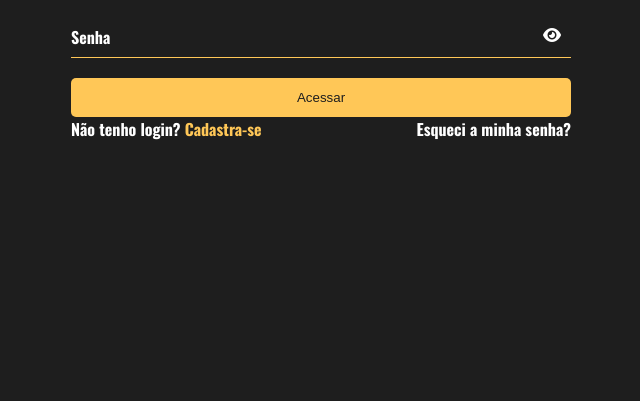
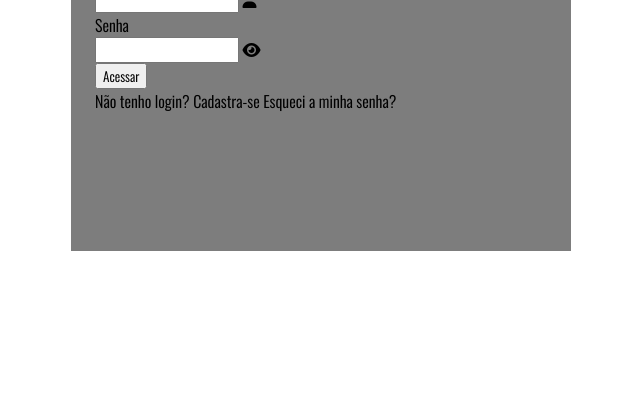
Before and after one commit to LuucaB/landing-templates, a plain HTML site: page Projeto Fabrica/login.html in a window 1280 px wide. Shown: the part 399-800 px from the top of the page, without its empty margins (319-959 px from the left). Drawn offline with nearby package versions, Linux system fonts and the light colour scheme; a web font is replaced by a local one.

Commit message:
Changes in Login.css

```diff
--- a/Projeto Fabrica/src/css/listaProdutos.css
+++ b/Projeto Fabrica/src/css/listaProdutos.css
@@ -13,7 +13,7 @@
 
 
     /* Cor para fonts */
-    --text-dark: #000;
+    --text-dark: #7D7D7D;
     --text-light: #fff;
     --text-yellow: #ffc757;
 
@@ -78,6 +78,7 @@ header {
 
 
             & .logo {
+                display: flex;
                 width: 25%;
 
                 & img {
--- a/Projeto Fabrica/src/css/login.css
+++ b/Projeto Fabrica/src/css/login.css
@@ -1,44 +1,51 @@
-@import url('https://fonts.googleapis.com/css2?family=BBH+Bartle&family=Oswald:wght@200..700&display=swap');
+@import url('https://fonts.googleapis.com/css2?family=Oswald:wght@200..700&display=swap');
 
 
 
 :root {
+    /* Cor Background */
+    --bg-base: #ffffff;
+    --bg-base-dark: #000;
+    --bg-base-grey: #7D7D7D;
 
-    /* Background body */
-    --bg-body: line;
-    --bg-body-dark: #1E1E1E;
-    /* Fim - Background body */
+    /* Cor primaria */
 
-    /* Cores Primarias */
-    --color-primary: #ffc757;
-    /* Fim - Cores Primarias */
+    /* Cor secundaria */
 
-    /* Cores Secundarias */
 
-    /* Fim - Cores Secundarias */
+    /* Cor para fonts */
+    --text-dark: #7D7D7D;
+    --text-light: #fff;
+    --text-yellow: #ffc757;
 
-    /* Cores Textos */
-    --color-text-dark: #1E1E1E;
-    --color-text-light: #ffffff;
+    /* Cor para butões */
+    --color-bg-btn-dark: #000000;
+    --color-bg-btn-danger: red;
+    --color-bg-btn-sucess: green;
+    --color-bg-btn-light: ;
 
-    /* Fim - Cores Textos */
+
+    --color-bg-btn-hover: #7d7d7d;
+
+    /* Sombras */
+    --box-shadow: 0px 0px 12px rgba(0, 0, 0, 0.151);
 
     /* Transições */
-    --transition-fast: all 0.3s ease;
-    --transition-lower: all 1s ease;
-    /* Fim - Transições */
+    --transition-all: all 0.3s ease;
 
-    --color-text-hover: #ffc757;
-
+    /* Bordas */
+    --color-border: #7d7d7d;
 }
 
 * {
     margin: 0;
-    box-sizing: border-box;
     font-family: "Oswald", sans-serif;
     font-optical-sizing: auto;
-    font-weight: 700;
+    font-weight: 350;
     font-style: normal;
+    box-sizing: border-box;
+    color: var(--text-dark);
+    text-decoration: none;
     color: var(--color-text-light);
 }
 
@@ -53,157 +60,16 @@ body {
 }
 
 .conteiner {
-    display: flex;
-    justify-content: center;
+    width: 500px;
+    height: 500px;
+    background-color: var(--bg-base-grey);
     padding: 24px;
-    width: 100%;
-    animation: name duration timing-function delay iteration-count direction fill-mode;
-}
-
-.row-login {
     display: flex;
     justify-content: center;
     align-items: center;
-}
 
-.login {
-    display: flex;
-    flex-direction: column;
-    align-items: center;
-    gap: 20px;
-    width: 500px;
-}
+    & .row-login {
+        width: 100%;
 
-.title {
-    width: 100%;
-    text-align: start;
-    margin-bottom: 10px;
-
-    & h1 {
-        font-family: "BBH Bartle", sans-serif;
-        font-optical-sizing: auto;
-        font-weight: 400;
-        font-style: normal;
     }
 }
-
-.input_name,
-.input_password {
-    display: flex;
-    flex-direction: column;
-    width: 100%;
-    position: relative;
-}
-
-.input_name label,
-.input_password label {
-    transition: var(--transition-fast);
-    transform: translateY(30px);
-    pointer-events: none;
-}
-
-.input_name label,
-.input_password label {
-    position: absolute;
-    top: 50%;
-    left: 0px;
-    transform: translateY(-50%);
-    transition: var(--transition-fast);
-    pointer-events: none;
-}
-
-/* Quando o input está em foco OU preenchido */
-.input_name:has(input:focus) label,
-.input_name:has(input:not(:placeholder-shown)) label,
-.input_password:has(input:focus) label,
-.input_password:has(input:not(:placeholder-shown)) label {
-    top: -6px;
-    font-size: 0.80rem;
-}
-
-.input_name_group #name,
-.input_password_group #password {
-    width: 100%;
-}
-
-.input_name_group,
-.input_password_group {
-    position: relative;
-}
-
-.input_name_group i,
-.input_password_group i {
-    position: absolute;
-    right: 10px;
-    top: 10px;
-}
-
-input {
-    border: none;
-    background-color: transparent;
-    border-bottom: 1px solid var(--color-primary);
-    outline: none;
-    padding: 10px 30px 10px 0px;
-}
-
-.container_access {
-    display: flex;
-    flex-direction: column;
-    width: 100%;
-
-    & button {
-        background-color: var(--color-primary);
-        border: none;
-        padding: 12px;
-        font-family: "BBH Bartle", sans-serif;
-        font-optical-sizing: auto;
-        font-weight: 400;
-        font-style: normal;
-        color: var(--color-text-dark);
-        border-radius: 5px;
-        transition: var(--transition-fast);
-        cursor: pointer;
-    }
-
-    & button:hover {
-        background-color: var(--color-text-hover);
-    }
-
-    & div {
-        display: flex;
-        justify-content: space-between;
-
-        & label span {
-            position: relative;
-            display: inline-block;
-            color: var(--color-primary);
-            cursor: pointer;
-        }
-
-        & label span::before {
-            content: '';
-            position: absolute;
-            left: 0;
-            bottom: -4px;
-            width: 0;
-            height: 2px;
-            background-color: var(--color-primary);
-            transition: width 0.3s ease;
-        }
-
-        & label span:hover::before {
-            width: 100%;
-        }
-
-        & a label {
-            cursor: pointer;
-        }
-    }
-
-}
-
-@media (max-width: 600px) {
-    .login {
-        width: 300px;
-    }
-}
```
Also changed, not shown: Projeto Fabrica/lista_produtos.html (+4 -2 lines), Projeto Fabrica/src/img/logo.svg (added).
